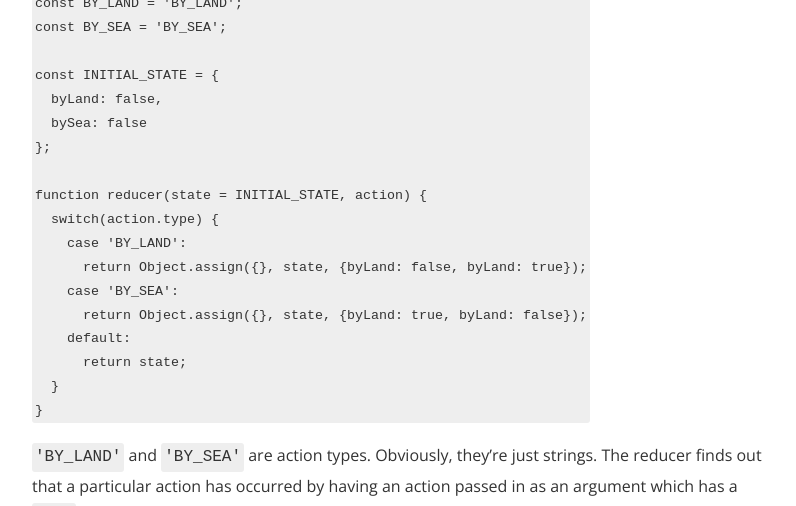
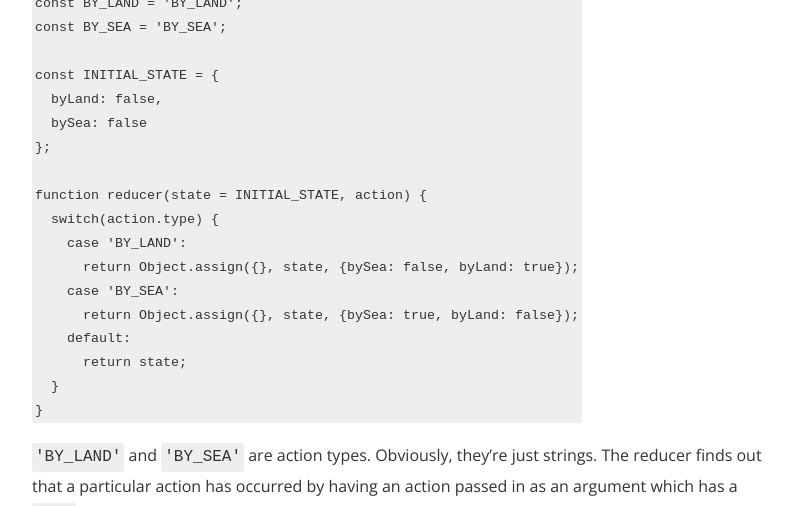
Before and after one commit to aaronnorby/aaronnorby.github.io, a Jekyll site: the page built from _posts/2015-12-25-redux-an-introduction.md, in a window 1280 px wide and 900 px high, scrolled down 2320 px. Shown: the top 506 px of the window, without its empty margins (240-1036 px from the left). Built offline with Jekyll 4.4.1, drawn with Linux system fonts in a browser that asks for light colours; nearby versions of some CDN libraries; a style sheet for code colours, icons or effects is not loaded; some of the changed text lies outside the part shown.

Commit message:
Fix mis-type

```diff
--- a/_posts/2015-12-25-redux-an-introduction.md
+++ b/_posts/2015-12-25-redux-an-introduction.md
@@ -102,9 +102,9 @@ const INITIAL_STATE = {
 function reducer(state = INITIAL_STATE, action) {
   switch(action.type) {
     case 'BY_LAND':
-      return Object.assign({}, state, {byLand: false, byLand: true});
+      return Object.assign({}, state, {bySea: false, byLand: true});
     case 'BY_SEA':
-      return Object.assign({}, state, {byLand: true, byLand: false});
+      return Object.assign({}, state, {bySea: true, byLand: false});
     default:
       return state;
   }
@@ -180,9 +180,9 @@ const INITIAL_STATE = {
 function reducer(state = INITIAL_STATE, action) {
   switch(action.type) {
     case 'BY_LAND':
-      return Object.assign({}, state, {byLand: false, byLand: true, distance: action.distance});
+      return Object.assign({}, state, {bySea: false, byLand: true, distance: action.distance});
     case 'BY_SEA':
-      return Object.assign({}, state, {byLand: true, byLand: false, distance: action.distance});
+      return Object.assign({}, state, {bySea: true, byLand: false, distance: action.distance});
     default:
       return state;
   }
```
